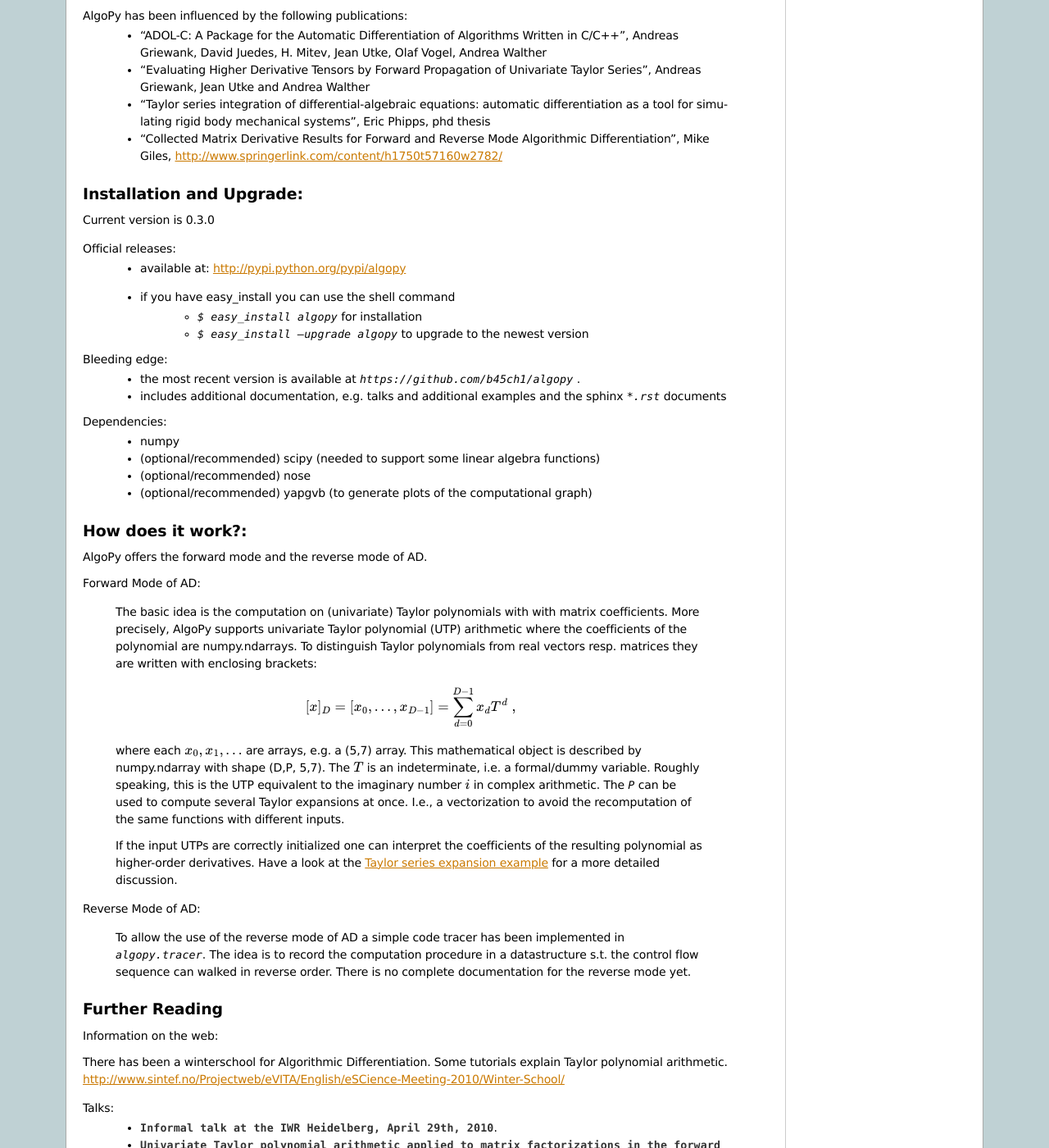
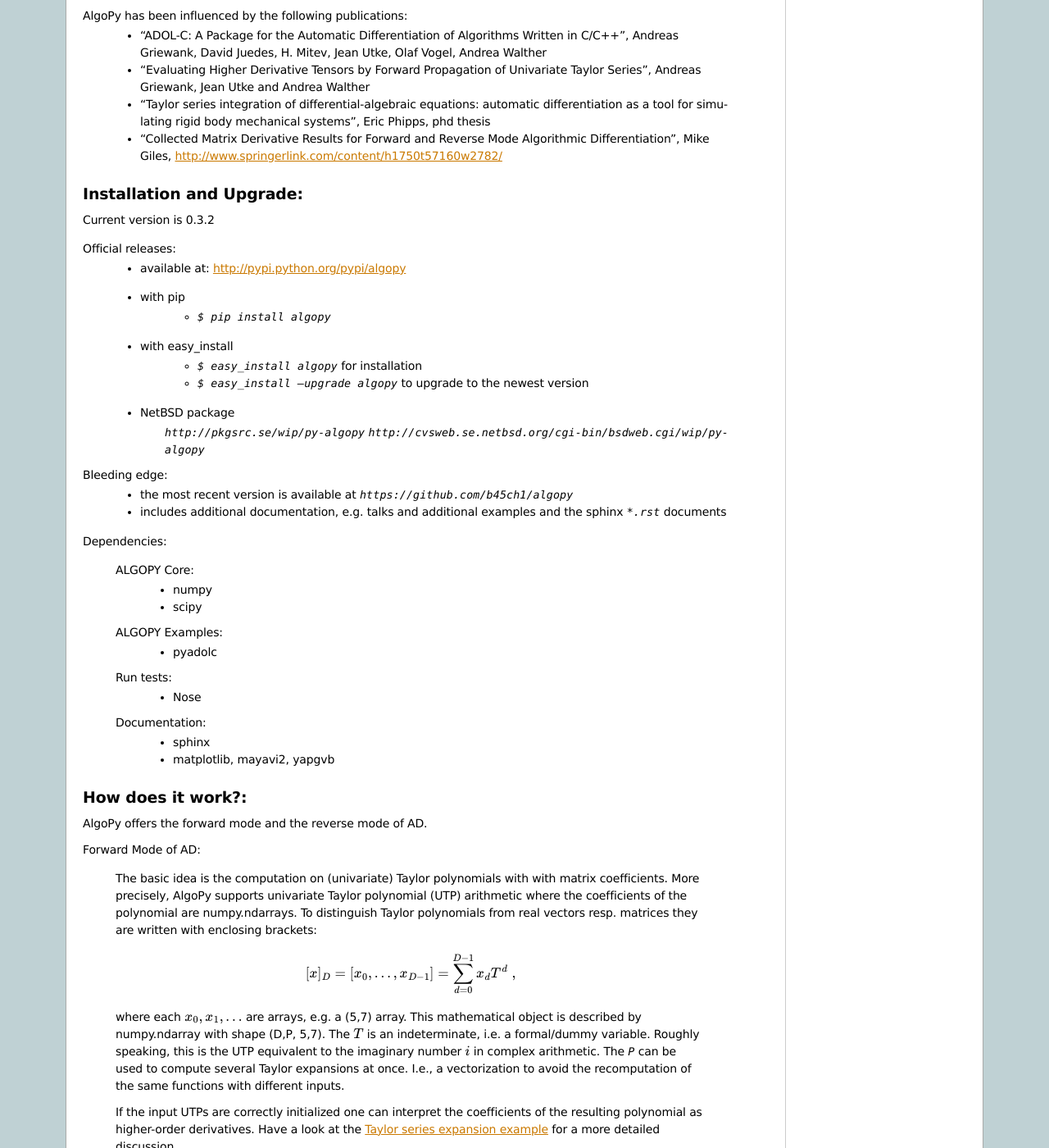
Before and after one commit to b45ch1/algopy, a Sphinx documentation site: the page built from documentation/sphinx/index.rst, in a window 1280 px wide and 1400 px high, scrolled down 2799 px. Shown: the whole window at 82% size. Built offline with Sphinx 7.4.7, drawn with Linux system fonts in a browser that asks for light colours; formulas are drawn with MathJax 3.

Commit message:
added info that algopy is available as a NetBSD package

```diff
--- a/documentation/sphinx/index.rst
+++ b/documentation/sphinx/index.rst
@@ -170,24 +170,43 @@
 Installation and Upgrade:
 -------------------------
 
-Current version is 0.3.0
+Current version is 0.3.2
 
 Official releases:
     * available at:  http://pypi.python.org/pypi/algopy
-    * if you have easy_install you can use the shell command
+    * with pip
+        - `$ pip install algopy`
+    * with easy_install
         - `$ easy_install algopy` for installation
         - `$ easy_install --upgrade algopy` to upgrade to the newest version
+    * NetBSD package
+        `http://pkgsrc.se/wip/py-algopy`
+        `http://cvsweb.se.netbsd.org/cgi-bin/bsdweb.cgi/wip/py-algopy`
 
 Bleeding edge:
-    * the most recent version is available at `https://github.com/b45ch1/algopy` .
+    * the most recent version is available at `https://github.com/b45ch1/algopy`
     * includes additional documentation, e.g. talks and additional examples and
       the sphinx `*.rst` documents
 
+
 Dependencies:
-    * numpy
-    * (optional/recommended) scipy (needed to support some linear algebra functions)
-    * (optional/recommended) nose
-    * (optional/recommended) yapgvb (to generate plots of the computational graph)
+
+    ALGOPY Core:
+        * numpy
+        * scipy
+
+    ALGOPY Examples:
+        * pyadolc
+
+    Run tests:
+        * Nose
+
+    Documentation:
+        * sphinx
+        * matplotlib, mayavi2, yapgvb
+
+
+
 
 How does it work?:
 ------------------
```
Also changed, not shown: README.rst (+3 -16 lines), setup.py (+7 -2 lines).
